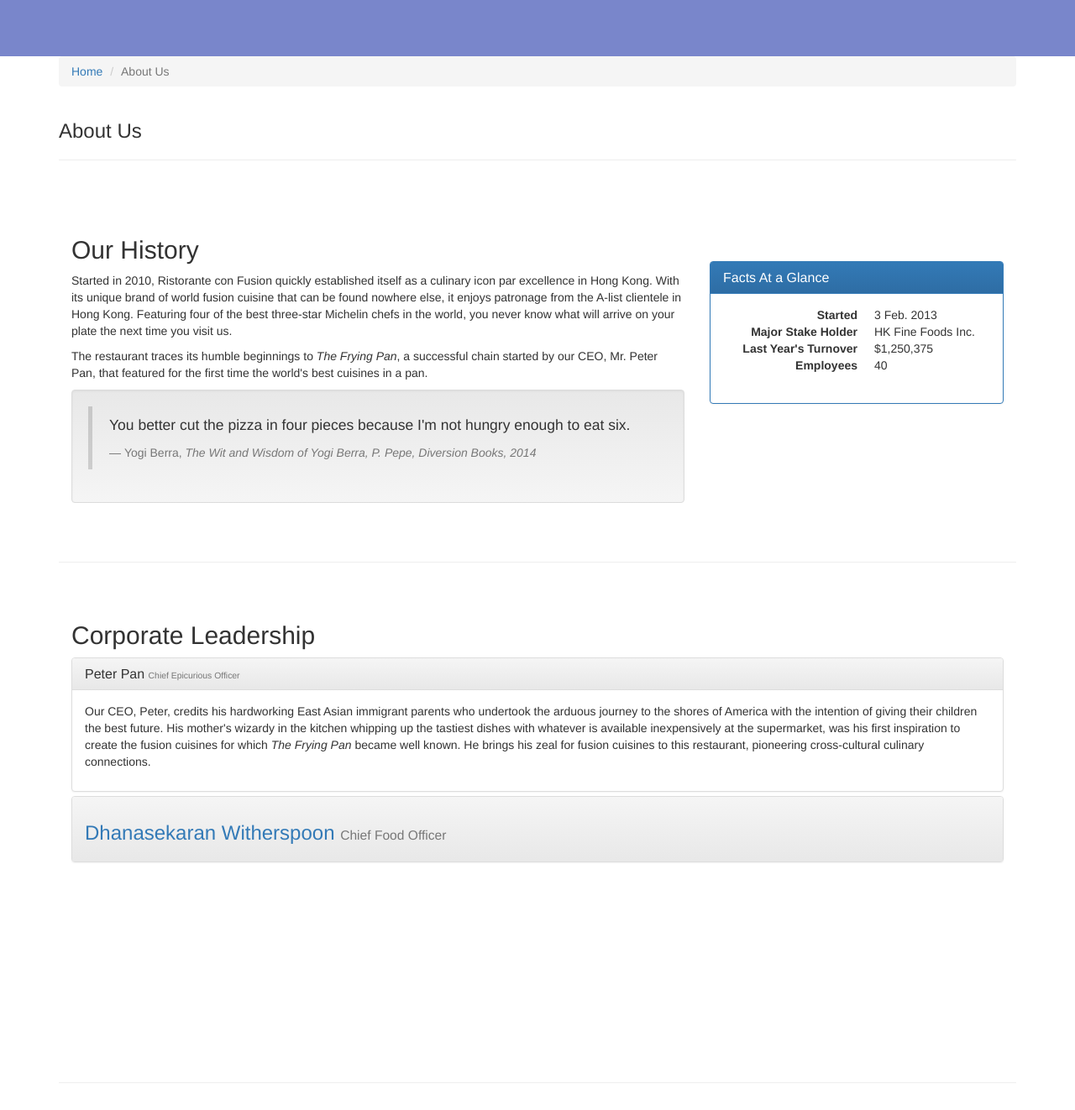
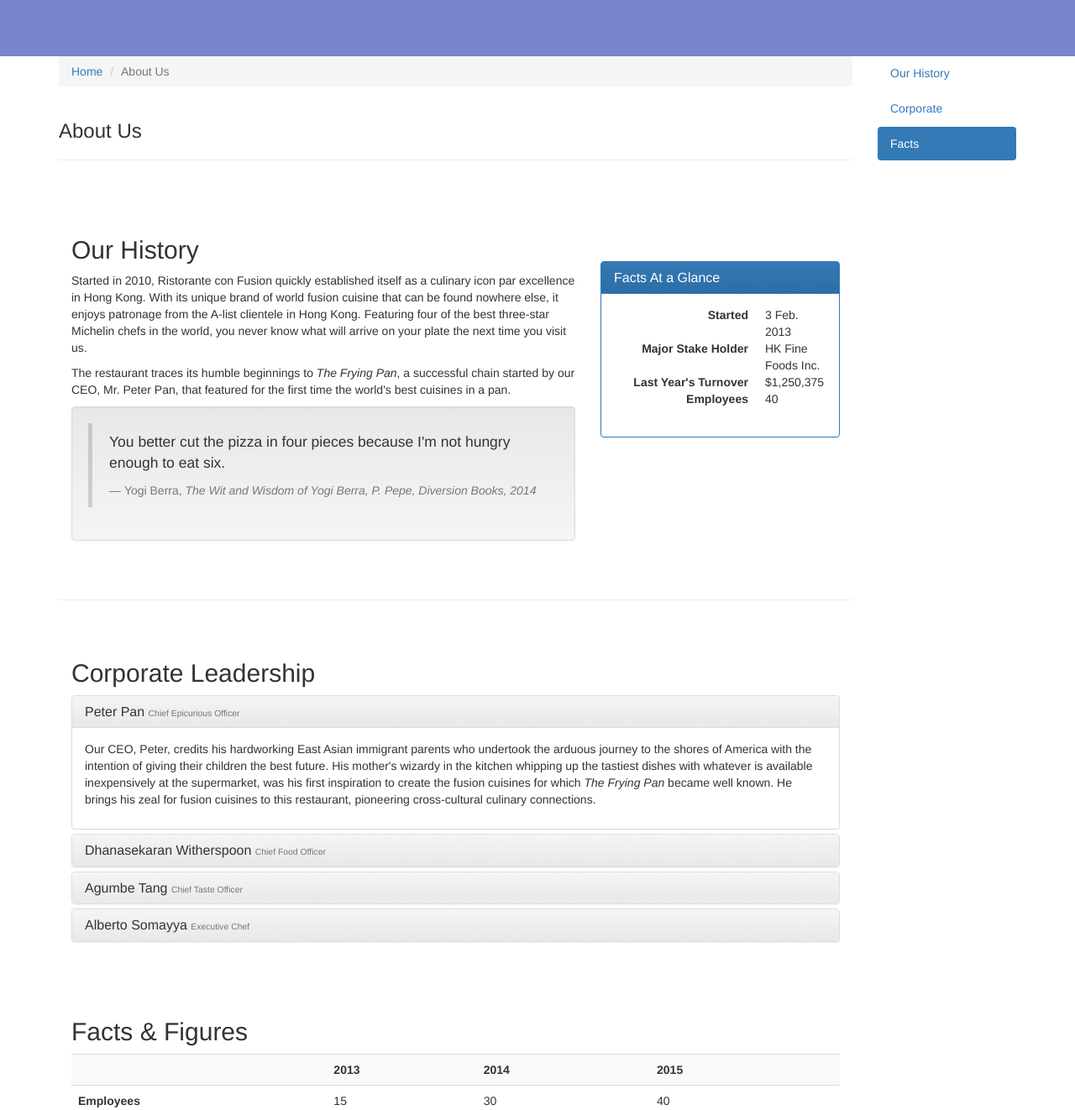
Before and after one commit to jorgeruvalcaba/fullstackspecial, a plain HTML site: page fullstack2/conFusion/aboutus.html in a window 1280 px wide. Shown: the part 392-1714 px from the top of the page at 84% size. Drawn offline with nearby package versions, Linux system fonts and the light colour scheme.

Commit message:
Lecture 3W3 ready

```diff
--- a/fullstack2/conFusion/aboutus.html
+++ b/fullstack2/conFusion/aboutus.html
@@ -22,7 +22,7 @@
     <![endif]-->
   </head>
 
-  <body>
+  <body data-spy="scroll" data-target="#myScrollspy" data-offset="200">
     <nav class="navbar navbar-inverse navbar-fixed-top" role="navigation">
       <div class="container">
         <div class="navbar-header">
@@ -80,11 +80,13 @@
 
     <div class="container">
       <div class="row">
-        <div class="col-xs-12 col-sm-12">
-          <ol class="breadcrumb">
+        <div class="col-xs-12 col-sm-10">
+          <div class="row">
+            <div class="col-xs-12">
+              <ul class="breadcrumb">
                 <li><a href="index.html">Home</a></li>
                 <li class="active">About Us</li>
-          </ol>
+              </ul>
             </div>
             <div class="col-xs-12 col-sm-12">
               <h3>About Us</h3>
@@ -92,7 +94,7 @@
             </div>
           </div>
 
-      <div class="row row-content">
+          <div class="row row-content" id="history">
             <div class="col-xs-12 col-sm-6 col-lg-8">
               <h2>Our History</h2>
               <p>Started in 2010, Ristorante con Fusion quickly established itself as a culinary icon par excellence in Hong Kong. With its unique brand of world fusion cuisine that can be found nowhere else, it enjoys patronage from the A-list clientele in Hong Kong.  Featuring four of the best three-star Michelin chefs in the world, you never know what will arrive on your plate the next time you visit us.</p>
@@ -128,7 +130,7 @@
             </div>
           </div>
 
-      <div class="row row-content">
+          <div class="row row-content" id="corporate">
             <div class="col-xs-12">
               <h2>Corporate Leadership</h2>
               <div class="panel-group" id="accordion" role="tablist" aria-multiselectable="true">
@@ -146,8 +148,8 @@
                 </div>
                 <div class="panel panel-default">
                   <div class="panel-heading" role="tab" id="headingDanny">
-                <h3 class="pannel-title">
-                  <a role="button" data-toggle="collapse" data-parent="#accordion" href="#danny" aria-controls="danny">
+                    <h3 class="panel-title">
+                      <a role="button" data-toggle="collapse" data-parent="#accordion" href="#danny" aria-expanded="false" aria-controls="danny">
                       Dhanasekaran Witherspoon <small>Chief Food Officer</small></a>
                     </h3>
                   </div>
@@ -157,14 +159,30 @@
                     </div>
                   </div>
                 </div>
-
-            <div role="tabpanel" class="tab-pane fade" id="agumbe">
-              <h3>Agumbe Tang <small>Chief Taste Officer</small></h3>
+                <div class="panel panel-default">
+                  <div class="panel-heading" role="tab" id="headingAgumbe">
+                    <h3 class="panel-title">
+                      <a role="button" data-toggle="collapse" data-parent="#accordion" href="#agumbe" aria-expanded="false" aria-controls="agumbe">
+                        Agumbe Tang <small>Chief Taste Officer</small></a>
+                    </h3>
+                  </div>
+                  <div role="tabpanel" class="panel-collapse collapse" id="agumbe" aria-labelledby="headingAgumbe">
+                    <div class="panel-body">
                       <p>Blessed with the most discerning gustatory sense, Agumbe, our CFO, personally ensures that every dish that we serve meets his exacting tastes. Our chefs dread the tongue lashing that ensues if their dish does not meet his exacting standards. He lives by his motto, <em>You click only if you survive my lick.</em></p>
                     </div>
-            <div role="tabpanel" class="tab-pane fade" id="alberto">
-              <h3>Alberto Somayya <small>Executive Chef</small></h3>
+                  </div>
+                </div>
+                <div class="panel panel-default">
+                  <div class="panel-heading" role="tab" id="headingAlberto">
+                    <h3 class="panel-title">
+                      <a role="button" data-toggle="collapse" data-parent="#accordion" href="#alberto" aria-expanded="false" aria-controls="alberto">
+                        Alberto Somayya <small>Executive Chef</small></a>
+                    </h3>
+                  </div>
+                  <div role="tabpanel" class="tab-pane collapse" id="alberto" aria-labelledby="headingAlberto">
+                    <div class="panel-body">
                       <p>Award winning three-star Michelin chef with wide International experience having worked closely with whos-who in the culinary world, he specializes in creating mouthwatering Indo-Italian fusion experiences. He says, <em>Put together the cuisines from the two craziest cultures, and you get a winning hit! Amma Mia!</em></p>
+                    </div>
                   </div>
                 </div>
               </div>
@@ -173,7 +191,7 @@
               </div>
             </div>
 
-      <div class="row row-content">
+            <div class="row row-content" id="facts">
               <div class="col-xs-12">
                 <h2>Facts &amp; Figures</h2>
                 <div class="table-responsive">
@@ -214,6 +232,16 @@
               <div class="col-xs-12 col-sm-3">
                 <p style="padding:20px;"></p>
               </div>
+            </div>
+          </div>
+        </div>
+        <nav class="hidden-xs col-sm-2" id="myScrollspy">
+          <ul class="nav nav-pills nav-stacked" data-spy="affix" data-offset-top="400">
+            <li><a href="#history">Our History</a></li>
+            <li><a href="#corporate">Corporate</a></li>
+            <li><a href="#facts">Facts</a></li>
+          </ul>
+        </nav>
       </div>
     </div>
 
--- a/fullstack2/conFusion/css/mystyles.css
+++ b/fullstack2/conFusion/css/mystyles.css
@@ -85,3 +85,7 @@ body {
     padding: 10px 12px;
     pointer-events: none;
 }
+
+.affix {
+  top: 100px;
+}
```
Also changed, not shown: fullstack2/conFusion/contactus.html (line endings or trailing spaces), fullstack2/conFusion/index.html (line endings or trailing spaces). Lines whose indentation alone changed are shown as unchanged.
